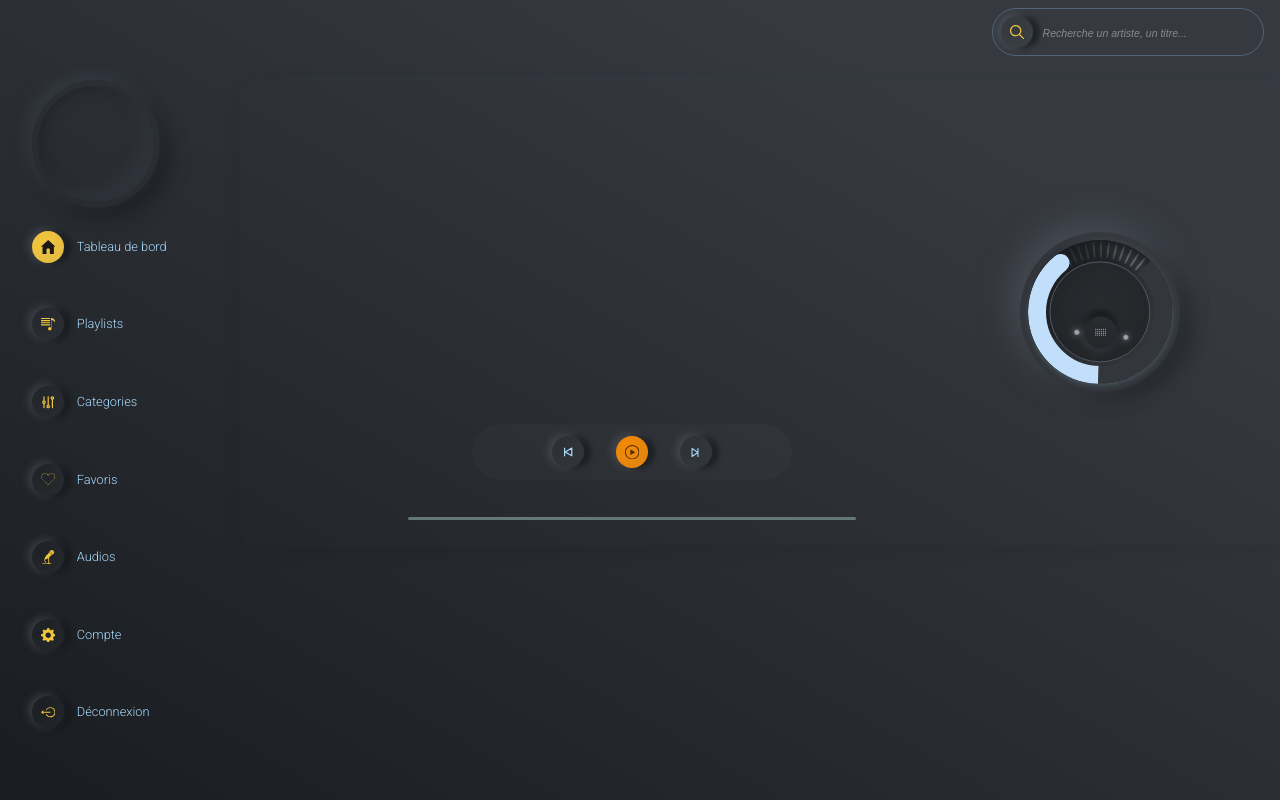
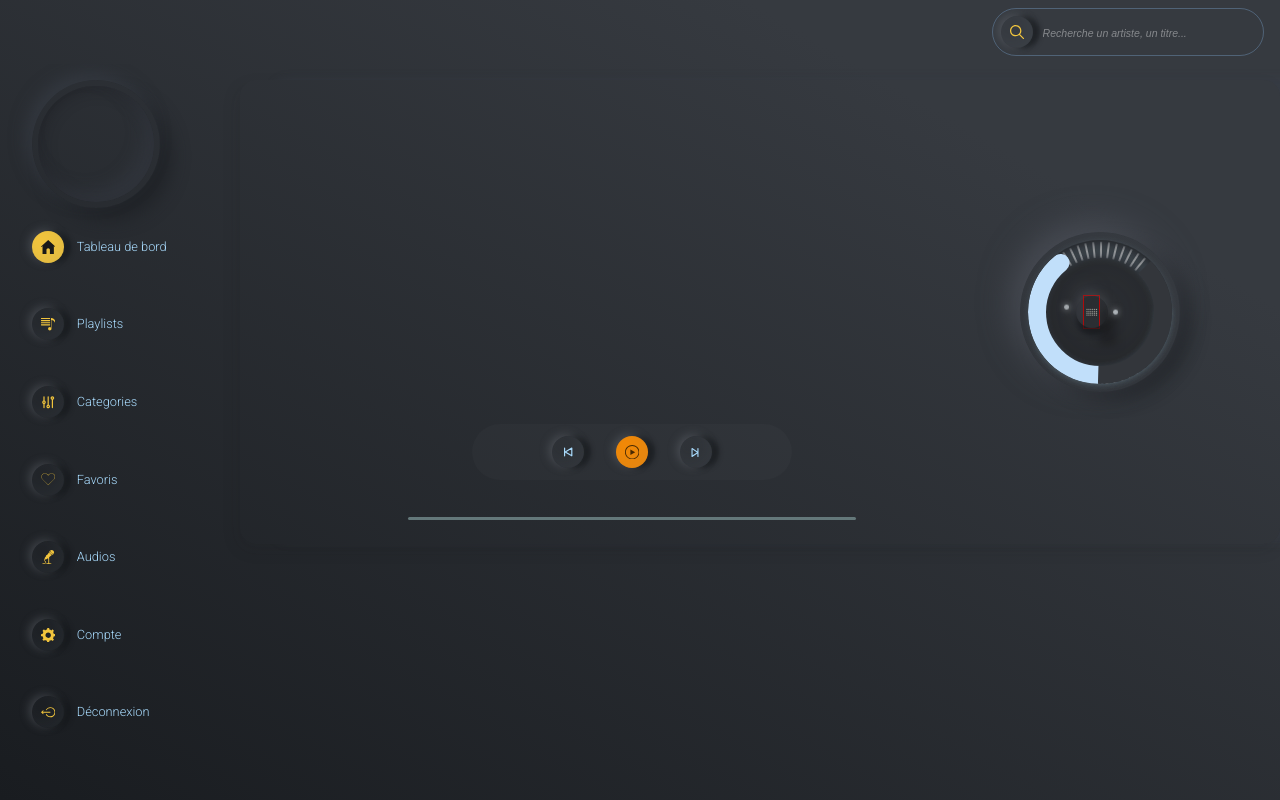
Before and after one commit to charade/mixt, an Angular app: page / in a window 1280 px wide. Built offline with nearby package versions, Linux system fonts and the light colour scheme.

Commit message:
change knob to linear progress volume component

```diff
--- a/src/app/app.module.ts
+++ b/src/app/app.module.ts
@@ -22,6 +22,7 @@ import { KnobComponent } from './banner/volume-button/knob/knob.component';
 import { DashesComponent } from './banner/volume-button/dashes/dashes.component';
 import { AudioControlsComponent } from './banner/audio-controls/audio-controls.component';
 import { CircularProgressComponent } from './banner/volume-button/circular-progress/circular-progress.component';
+import { RotateDirectiveDirective } from './rotate-directive.directive';
 
 @NgModule({
   declarations: [
@@ -40,7 +41,8 @@ import { CircularProgressComponent } from './banner/volume-button/circular-progr
     AudioControlsComponent,
     KnobComponent,
     DashesComponent,
-    CircularProgressComponent
+    CircularProgressComponent,
+    RotateDirectiveDirective
   ],
   imports: [
     BrowserModule,
--- a/src/app/banner/volume-button/knob/knob.component.html
+++ b/src/app/banner/volume-button/knob/knob.component.html
@@ -1,7 +1,5 @@
-<div class= 'knob-container'>
     <div class = 'knob'>
         <div class = 'handler'>
             <icon-button icon = 'handle' ></icon-button>
         </div>
     </div>
-</div>
--- a/src/app/banner/volume-button/knob/knob.component.scss
+++ b/src/app/banner/volume-button/knob/knob.component.scss
@@ -1,39 +1,19 @@
 
-:host{
-    // // width : 90%;
-    // // height : 90%;
-    // // border-radius: 50%;
-    // transform-origin: center;
-}
-.knob-container{
-    position : absolute;
-    transform-origin: center;
-    top: 50%;
-    left : 50%;
-    transform: translate(-50%, -50%);
-    width : 90%;
-    height : 90%;
-    border-radius: 50%;
-    box-shadow :
-    inset .8rem .6rem 1rem rgba(30, 33, 37, .7),
-    inset -.5rem -1rem 7rem rgba(36, 38, 41, 0.5);
-}
+// box-shadow :
+// inset .8rem .6rem 1rem rgba(30, 33, 37, .7),
+// inset -.5rem -1rem 7rem rgba(36, 38, 41, 0.5);
 
 .knob{
-    z-index: 4;
-    position: absolute;
-    top: 50%;
-    left: 50%;
+    border :1px solid red;
+    // transform: rotate(180deg);
     transform-origin: center;
-    transform: translate(-50%, -50%) rotate(180deg);
     border-radius: inherit;
-    width: 70%;
-    height: 70%;
-    border :1px solid lightslategray;
+    width: 50%;
+    height: 50%;
     display: flex;
     align-items:flex-start;
     justify-content: center;
-    padding: .8rem;
+    // padding: .8rem;
     box-shadow:
         -.4rem -.4rem 1rem rgba(100, 104, 114, 0.5),
         1rem 1rem .5rem rgba(23, 24, 26, 0.5),
--- a/src/app/banner/volume-button/volume-button.component.scss
+++ b/src/app/banner/volume-button/volume-button.component.scss
@@ -1,13 +1,16 @@
 .volume-btn-container{
     position: absolute;
-    display: flex;
     top : 10%;
     left : 50%;
     transform: translate(-50%, 0);
+    display: flex;
+    justify-content: center;
+    align-items: center;
     width : 9rem;
     height : 9rem;
     border-radius: 50%;
     margin : 0;
+    overflow: hidden;
     box-shadow :
         -.5rem -.6rem 2rem rgba(77, 81, 90, 0.8),
         .8rem .5rem 1rem rgba(30, 33, 37, .7),
--- /dev/null
+++ b/src/app/rotate-directive.directive.ts
@@ -0,0 +1,10 @@
+import { Directive } from '@angular/core';
+
+@Directive({
+  selector: '[appRotateDirective]'
+})
+export class RotateDirectiveDirective {
+
+  constructor() { }
+
+}
```
Also changed, not shown: 1 other file (tests, documents, lock files or other folders).
